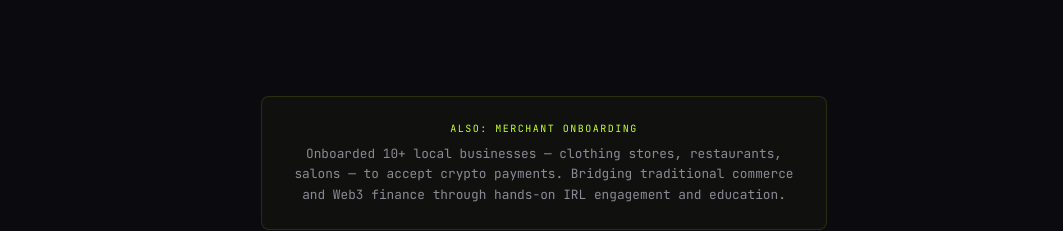
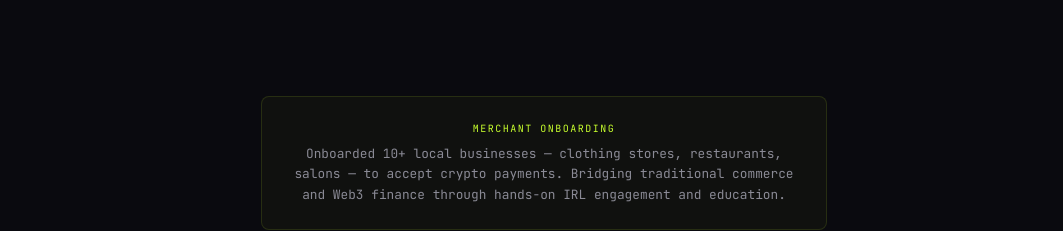
Before and after one commit to Japhetjohn/Ghostofiyanu, a React (Vite) app: page / in a window 1280 px wide. Shown: the part 1260-1491 px from the top of the page, without its empty margins (96-1159 px from the left). Built offline with nearby package versions, Linux system fonts and the light colour scheme.

Commit message:
this is clean

```diff
--- a/src/sections/Footer.tsx
+++ b/src/sections/Footer.tsx
@@ -59,7 +59,7 @@
             letterSpacing: '0.05em',
           }}
         >
-          &copy; 2026 Ghost. All rights reserved.
+          &copy; 2026
         </span>
       </div>
     </footer>
--- a/src/sections/Manifesto.tsx
+++ b/src/sections/Manifesto.tsx
@@ -121,7 +121,7 @@
               marginBottom: '0.5rem',
             }}
           >
-            Also: Merchant Onboarding
+            Merchant Onboarding
           </div>
           <p
             style={{
```
